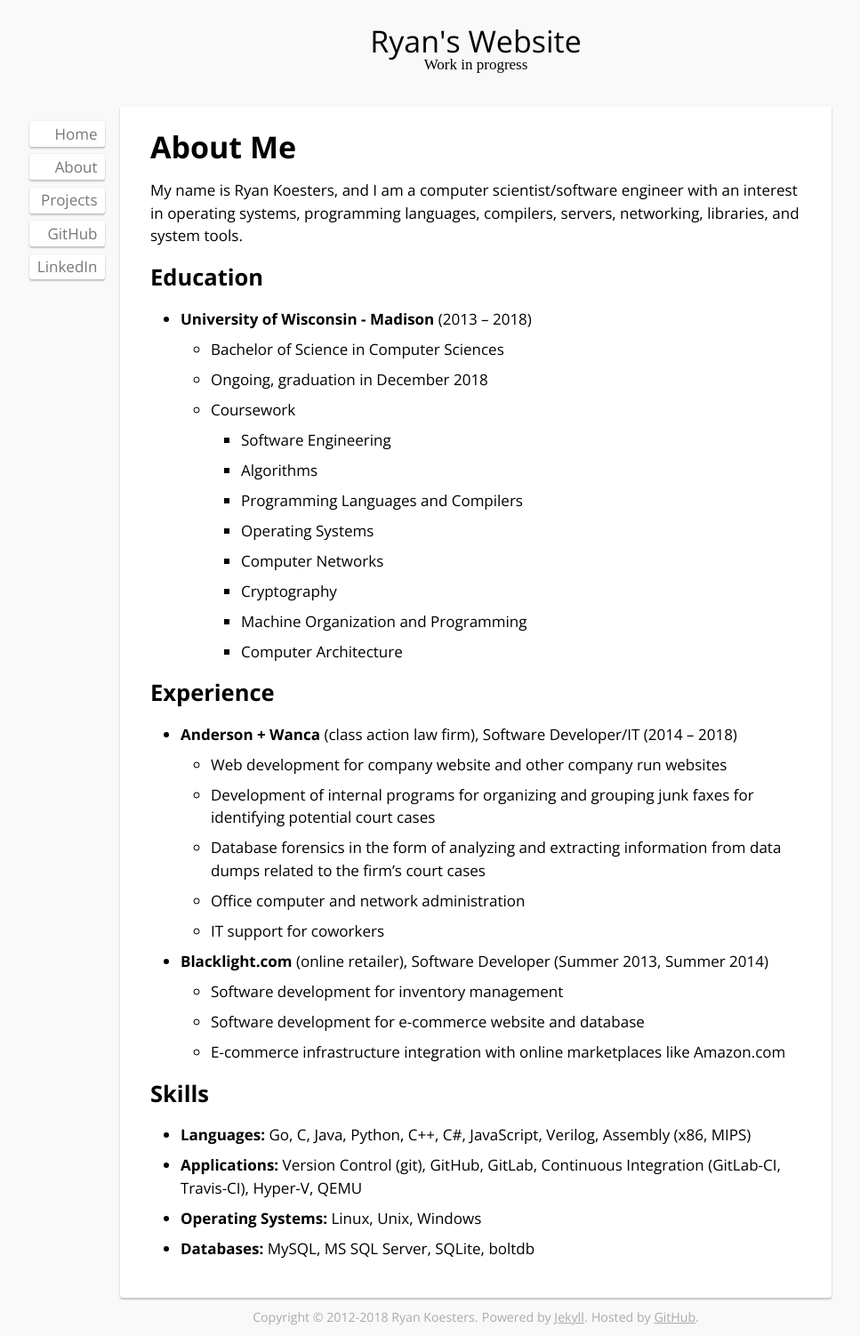
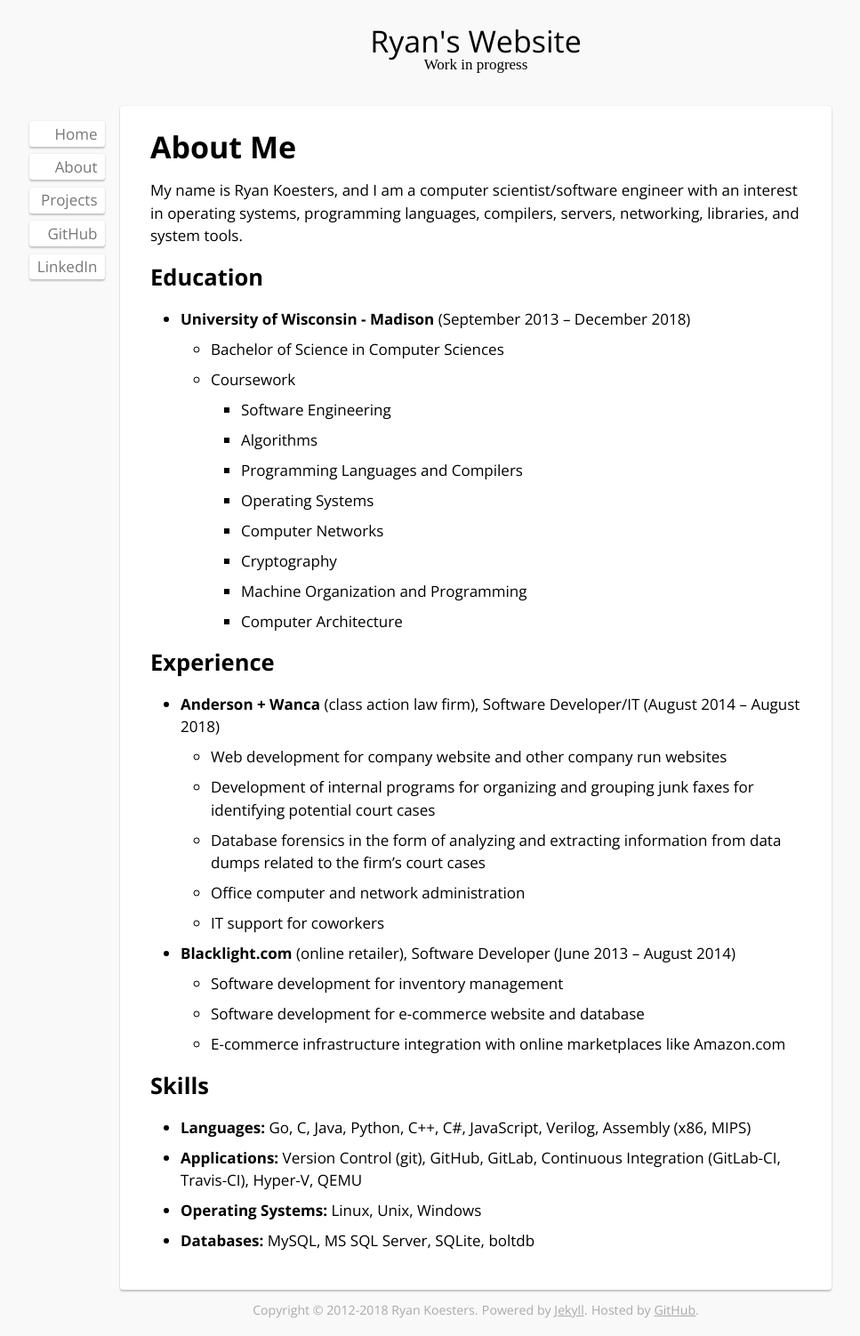
Before and after one commit to rkoesters/rkoesters.github.io, a Jekyll site: the page built from about.md, in a window 1280 px wide. Shown: the whole page at 89% size, without its empty margins (105-1072 px from the left). Built offline with Jekyll 4.4.1, drawn with Linux system fonts in a browser that asks for light colours; nearby versions of some CDN libraries.

Commit message:
Update date ranges to match resume.

```diff
--- a/about.md
+++ b/about.md
@@ -10,11 +10,10 @@ compilers, servers, networking, libraries, and system tools.
 Education
 ---------
 
-- **University of Wisconsin - Madison** (2013 -- 2018)
+- **University of Wisconsin - Madison** (September 2013 -- December
+  2018)
 
   - Bachelor of Science in Computer Sciences
-
-  - Ongoing, graduation in December 2018
 
   - Coursework
 
@@ -38,7 +37,7 @@ Experience
 ----------
 
 - **Anderson + Wanca** (class action law firm), Software Developer/IT
-  (2014 -- 2018)
+  (August 2014 -- August 2018)
 
   - Web development for company website and other company run websites
 
@@ -52,8 +51,8 @@ Experience
 
   - IT support for coworkers
 
-- **Blacklight.com** (online retailer), Software Developer (Summer 2013,
-  Summer 2014)
+- **Blacklight.com** (online retailer), Software Developer (June 2013 --
+  August 2014)
 
   - Software development for inventory management
 
```
